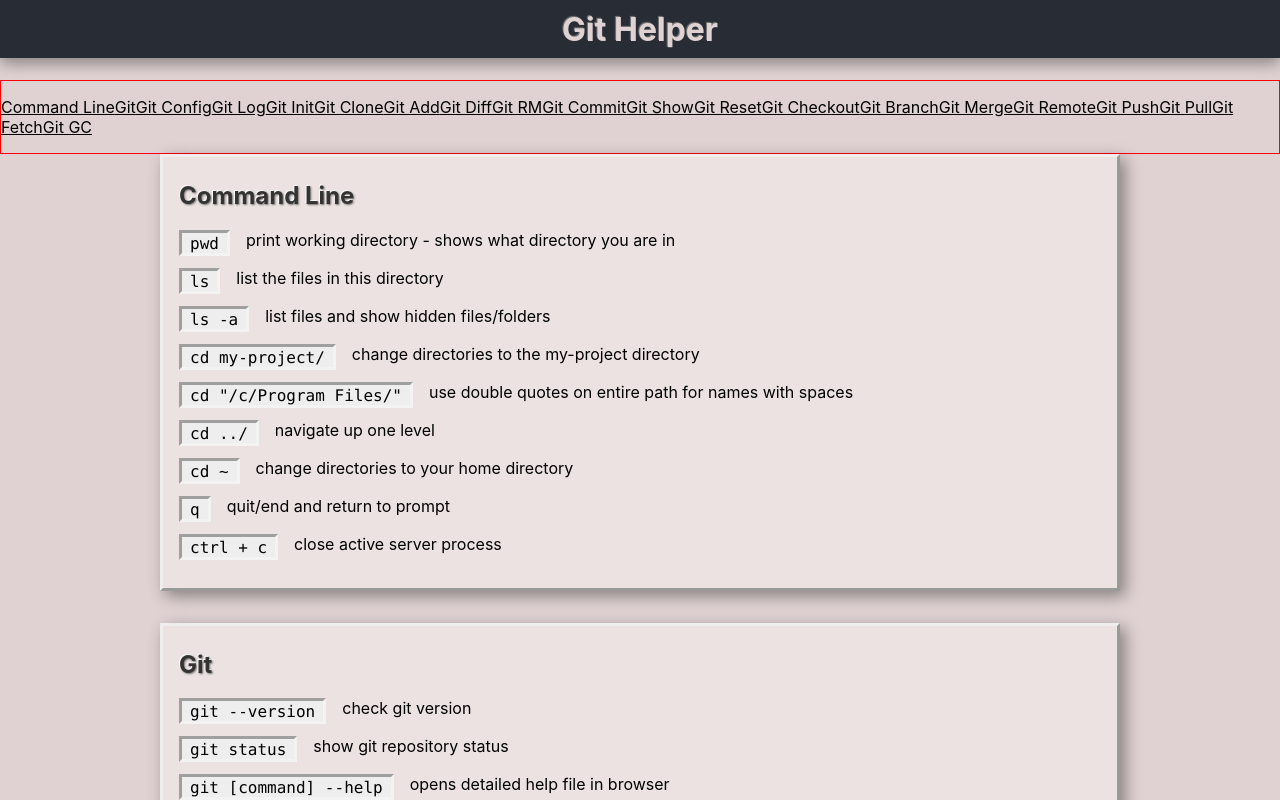
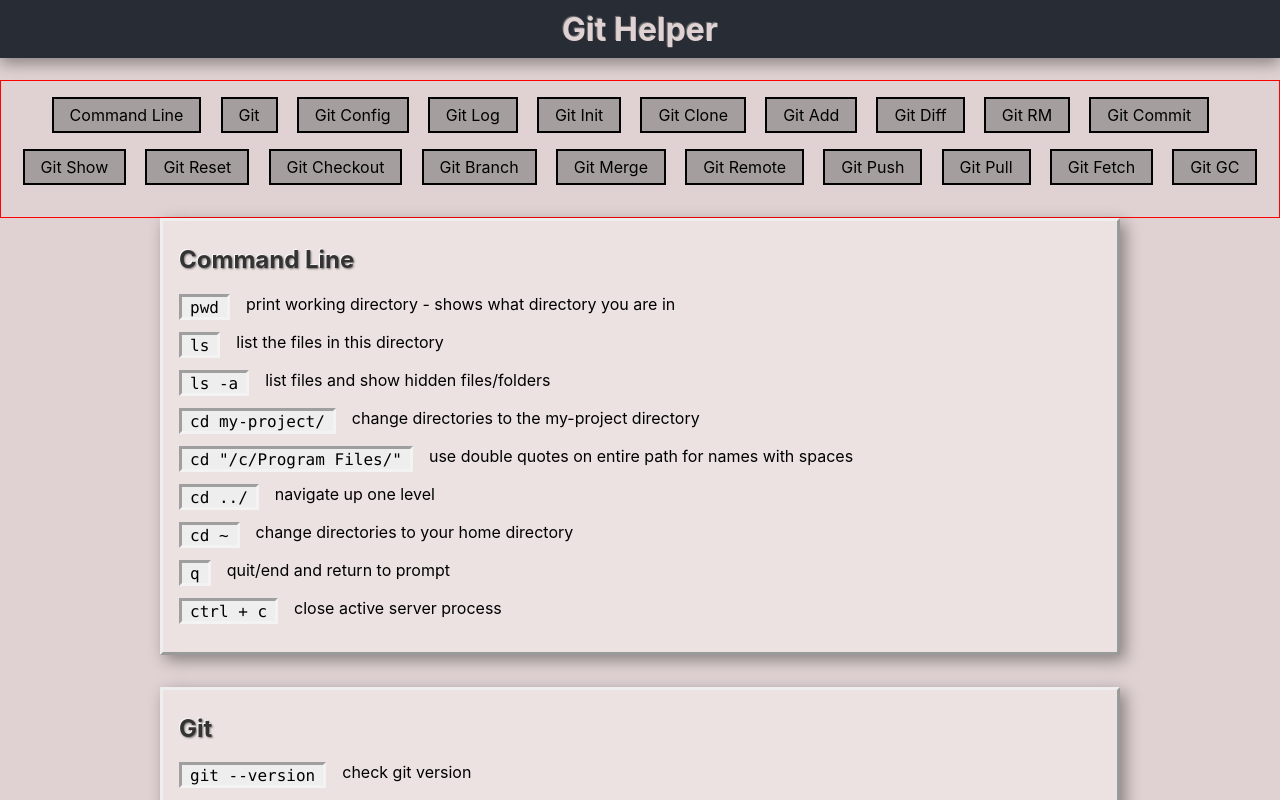
Before and after one commit to davidlongwith/git-helper, a React (Create React App) app: page / in a window 1280 px wide. Shown: the top 800 px of the page. Built offline with nearby package versions, Linux system fonts and the light colour scheme.

Commit message:
quick links styling in progress...

```diff
--- a/src/QuickLinks.css
+++ b/src/QuickLinks.css
@@ -1,5 +1,6 @@
 #quick-link-navigation {
   border: 1px solid red;
+  text-align: center;
 }
 
 #quick-link-navigation ul {
@@ -12,5 +13,34 @@
 }
 
 .quick-link {
-  color: black;
+  border: 2px solid #000;
+  color: #000;
+  display: inline-block;
+  line-height: 2;
+  margin-bottom: 1em;
+  margin-right: 1.5%;
+  padding-left: 1em;
+  padding-right: 1em;
+  outline: none;
+  text-decoration: none;
 }
+
+#quick-link-navigation li:last-child .quick-link {
+  margin-right: 0;
+}
+
+.quick-link:link,
+.quick-link:visited,
+.quick-link:focus {
+  background: rgb(109, 109, 109);
+  background: rgba(109, 109, 109, 0.5);
+}
+
+.quick-link:hover {
+  background: orange;
+}
+
+.quick-link:active {
+  background: red;
+  color: white;
+}
```
